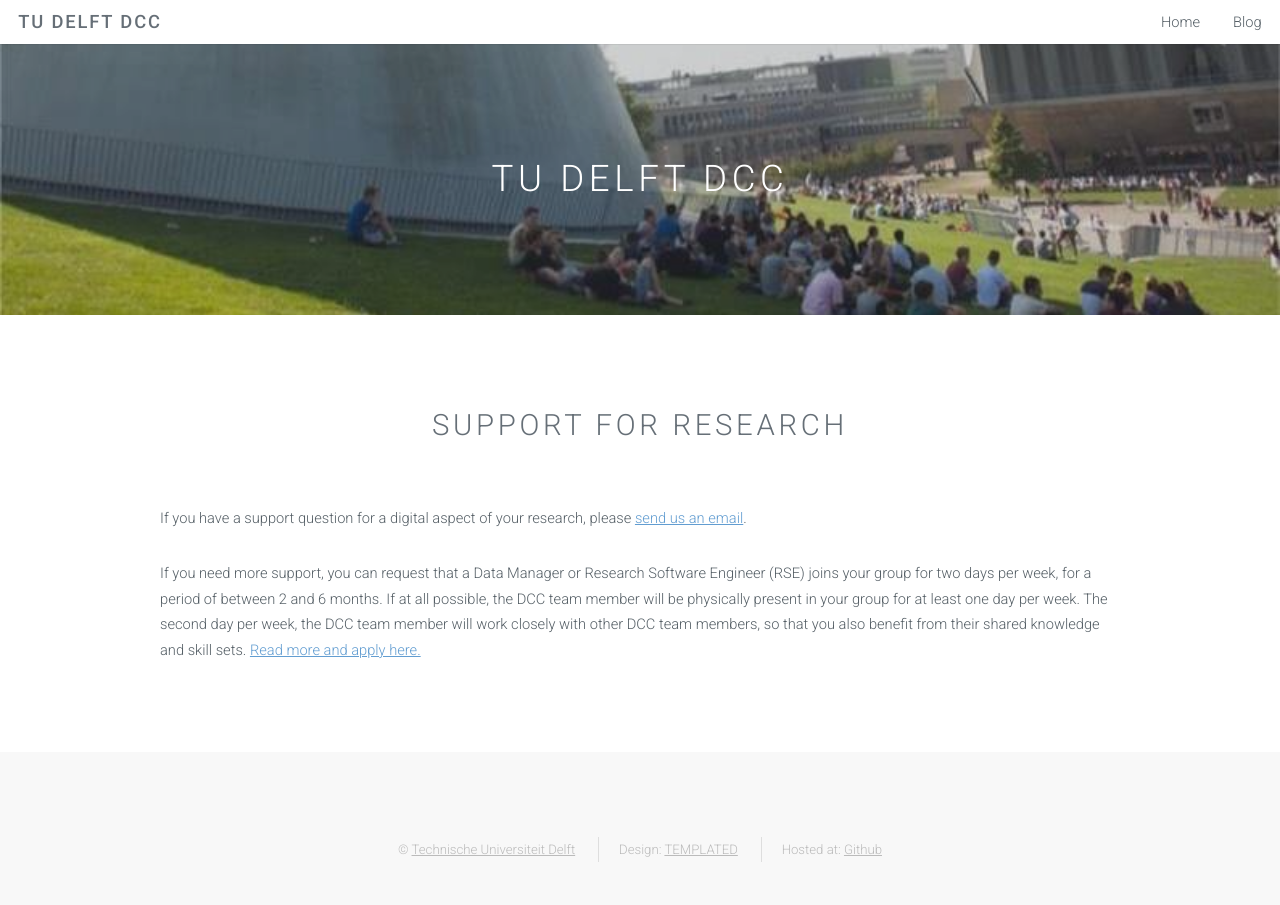
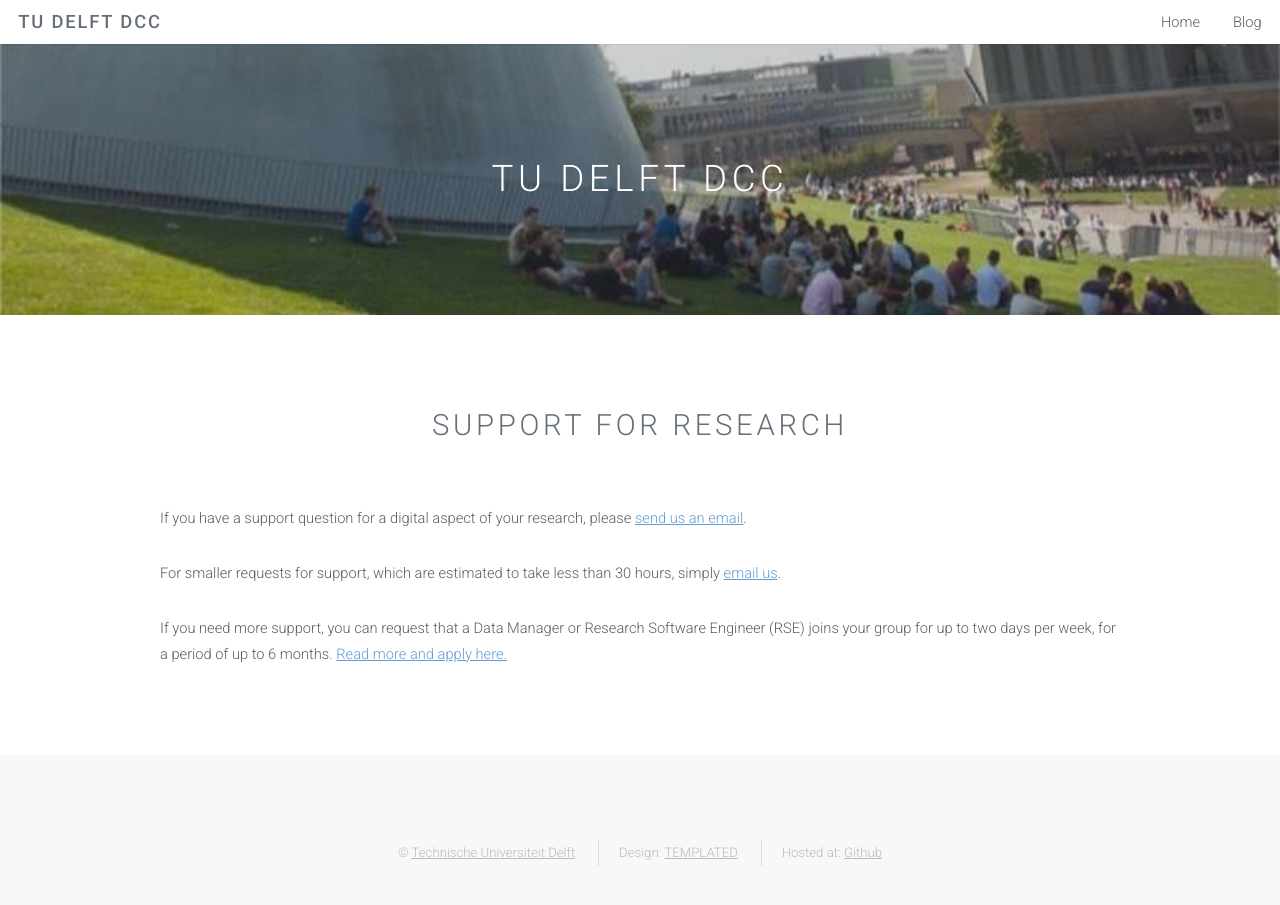
Before and after one commit to TU-Delft-DCC/DCC-website, a Jekyll site: the page built from _pages/support-for-research.md, in a window 1280 px wide and 925 px high. Shown: the top 905 px of the window. Built offline with Jekyll 4.4.1, drawn with Linux system fonts in a browser that asks for light colours.

Commit message:
more input from Marta

```diff
--- a/_pages/support-for-research.md
+++ b/_pages/support-for-research.md
@@ -4,7 +4,7 @@ title: Support for Research
 ---
 If you have a support question for a digital aspect of your research, please [send us an email](mailto:support4research@tudelft.nl).
 
-If you need more support, you can request that a Data Manager or Research Software Engineer (RSE) joins your group for two days per week, for a period of between 2 and 6 months.
-If at all possible, the DCC team member will be physically present in your group for at least one day per week.
-The second day per week, the DCC team member will work closely with other DCC team members, so that you also benefit from their shared knowledge and skill sets.
+For smaller requests for support, which are estimated to take less than 30 hours, simply [email us](mailto:support4research@tudelft.nl).
+
+If you need more support, you can request that a Data Manager or Research Software Engineer (RSE) joins your group for up to two days per week, for a period of up to 6 months.
 [Read more and apply here.](assignment-application.html)
```
Also changed, not shown: _pages/assignment-application.md (+2 -2 lines).
